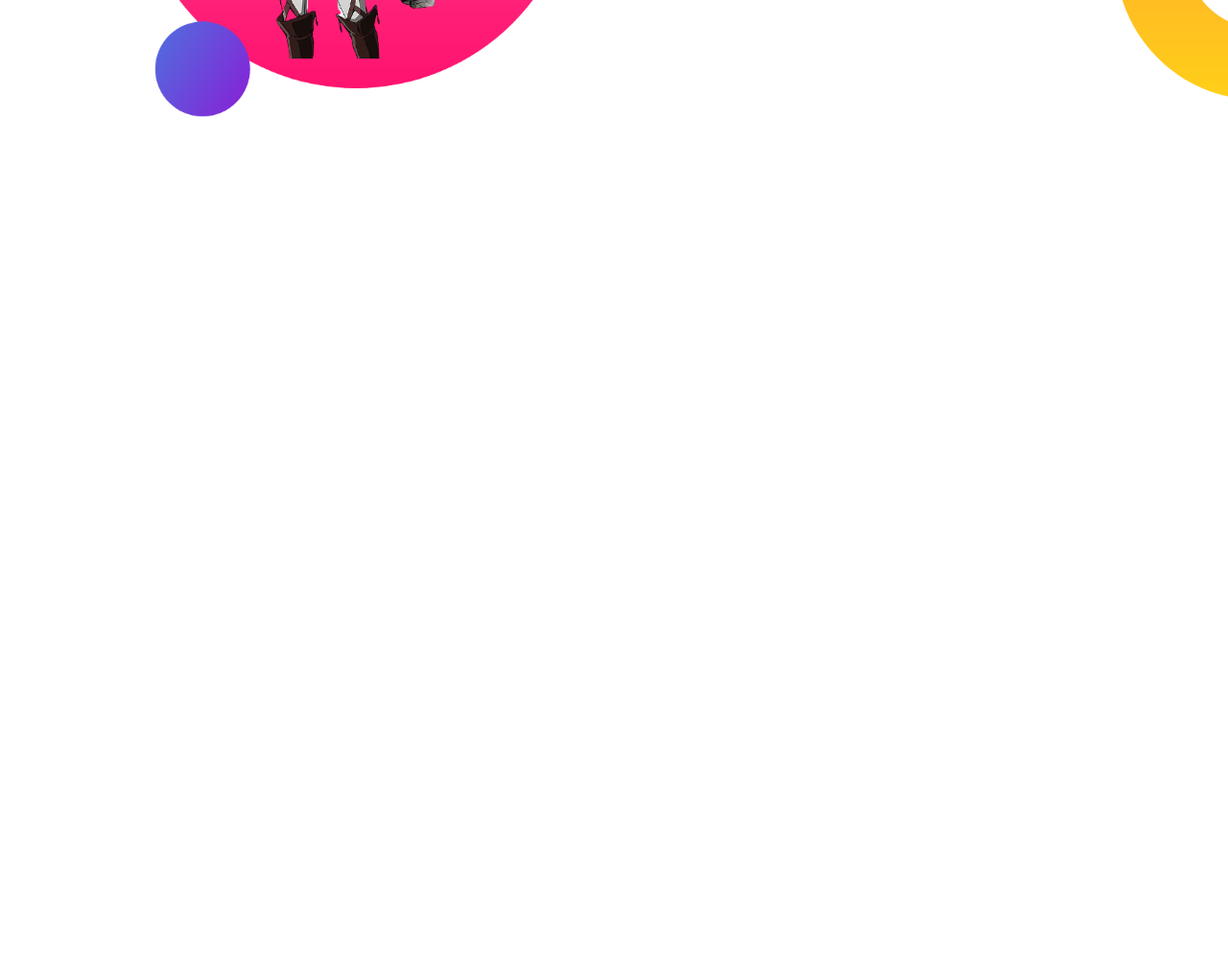
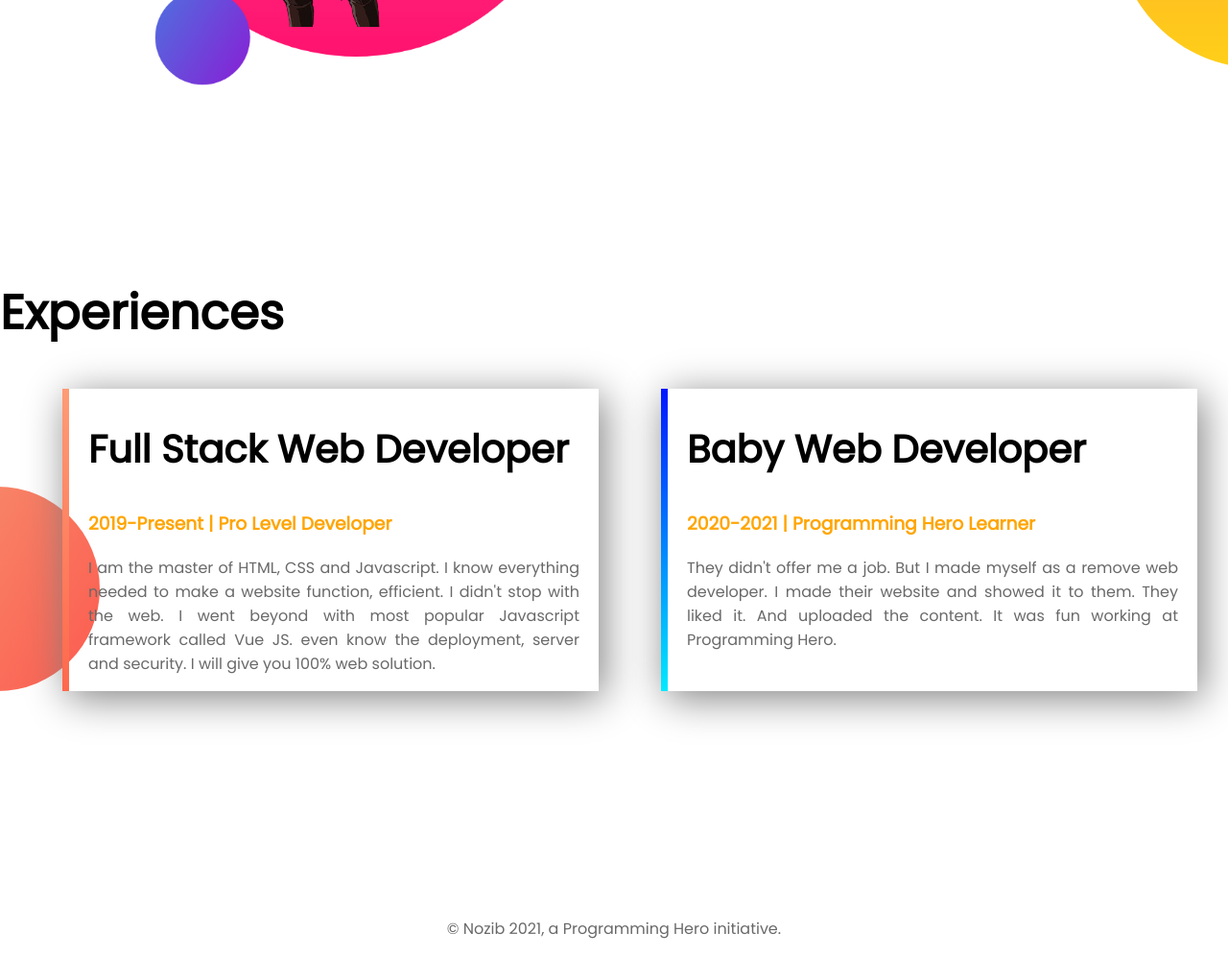
Before and after one commit to nozibuddowla/developer-portfolio, a plain HTML site: page index.html in a window 1280 px wide. Shown: the part 1053-2049 px from the top of the page at 96% size. Before the commit the page ends 1332 px from the top, so only its background shows below. Drawn offline with Linux system fonts and the light colour scheme.

Commit message:
exprience and footer sector added

```diff
--- a/index.html
+++ b/index.html
@@ -14,7 +14,7 @@
 
 <body>
     <!-- top banner section -->
-    <section class="top-banner">
+    <section class="top-banner flexible-container">
         <div class="half-width">
             <h1>Welcome to</h1>
             <h1> <span>Nozib</span> World!</h1>
@@ -35,7 +35,7 @@
     </section>
 
     <!-- dream section -->
-    <section class="dream-big">
+    <section class="dream-big flexible-container">
         <div class="half-width">
             <img src="images/bg2.png" alt="dream image">
         </div>
@@ -49,6 +49,29 @@
             </button>
         </div>
     </section>
+
+    <!-- exprience section -->
+    <section class="xp-area">
+        <h1>Experiences</h1>
+        <div class="flexible-container">
+            <div id="full-stack-xp" class="half-width xp-item">
+                <h2>Full Stack Web Developer</h2>
+                <h3>2019-Present | Pro Level Developer</h3>
+                <p>I am the master of HTML, CSS and Javascript. I know everything needed to make a website function,
+                    efficient. I didn't stop with the web. I went beyond with most popular Javascript framework called Vue
+                    JS. even know the deployment, server and security. I will give you 100% web solution.</p>
+            </div>
+            <div id="web-dev-xp" class="half-width xp-item">
+                <h2>Baby Web Developer</h2>
+                <h3>2020-2021 | Programming Hero Learner</h3>
+                <p>They didn't offer me a job. But I made myself as a remove web developer. I made their website and showed
+                    it to them. They liked it. And uploaded the content. It was fun working at Programming Hero.</p>
+            </div>
+        </div>
+    </section>
+    <footer>
+        <p>© Nozib 2021, a Programming Hero initiative.</p>
+    </footer>
 </body>
 
 </html>
--- a/style.css
+++ b/style.css
@@ -10,14 +10,20 @@
 h1 span {
     color: orange;
 }
-
+p{
+    color: dimgray;
+}
 /* top banner section */
 .top-banner {
     background: url(images/top-banner.png) no-repeat;
 }
-section {
+section{
+    height: 500px;
+    padding-bottom: 150px;
+}
+
+.flexible-container {
     display: flex;
-    padding-bottom: 150px;
 }
 .half-width {
     width: 40%;
@@ -33,7 +39,6 @@
 
 .half-width p {
     text-align: justify;
-    color: dimgray;
 }
 
 .link-button {
@@ -55,3 +60,26 @@
 .dream-big{
     background: url(images/dream-bg.png) no-repeat right;
 }
+.xp-area{
+    background: url(images/exp-bg.png) no-repeat left;
+}
+.xp-item h2 {
+    font-size: 40px;
+}
+.xp-area h3{
+    color: orange;
+}
+.xp-item{
+    box-shadow: 5px 7px 40px gray;
+    border-left: 7px solid;
+    padding: 0px 20px;
+}
+#full-stack-xp{
+    border-image: linear-gradient(lightsalmon, tomato) 27;
+}
+#web-dev-xp{
+    border-image: linear-gradient(blue, cyan) 27;
+}
+footer p{
+    text-align: center;
+}
```
